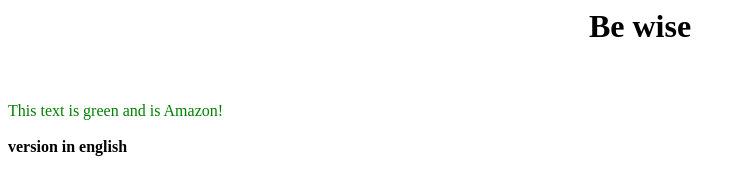
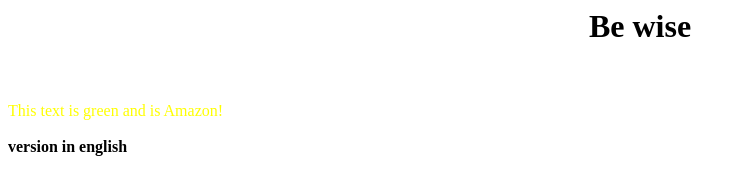
Before and after one commit to marinaimeninnik/git-demo, a plain HTML site: page index.html in a window 1280 px wide. Shown: the whole page, without its empty margins (0-746 px from the left). Drawn offline with Linux system fonts and the light colour scheme.

Commit message:
color changed

```diff
--- a/index.html
+++ b/index.html
@@ -5,7 +5,7 @@
 <body>
 <center><h1>Be wise</h1></center>
 <br/><br/>
-<font style="color:green">This text is green and is Amazon!</font>
+<font style="color:yellow">This text is green and is Amazon!</font>
 <br/><br/>
 <b>version in english</b>
 </body>
```
